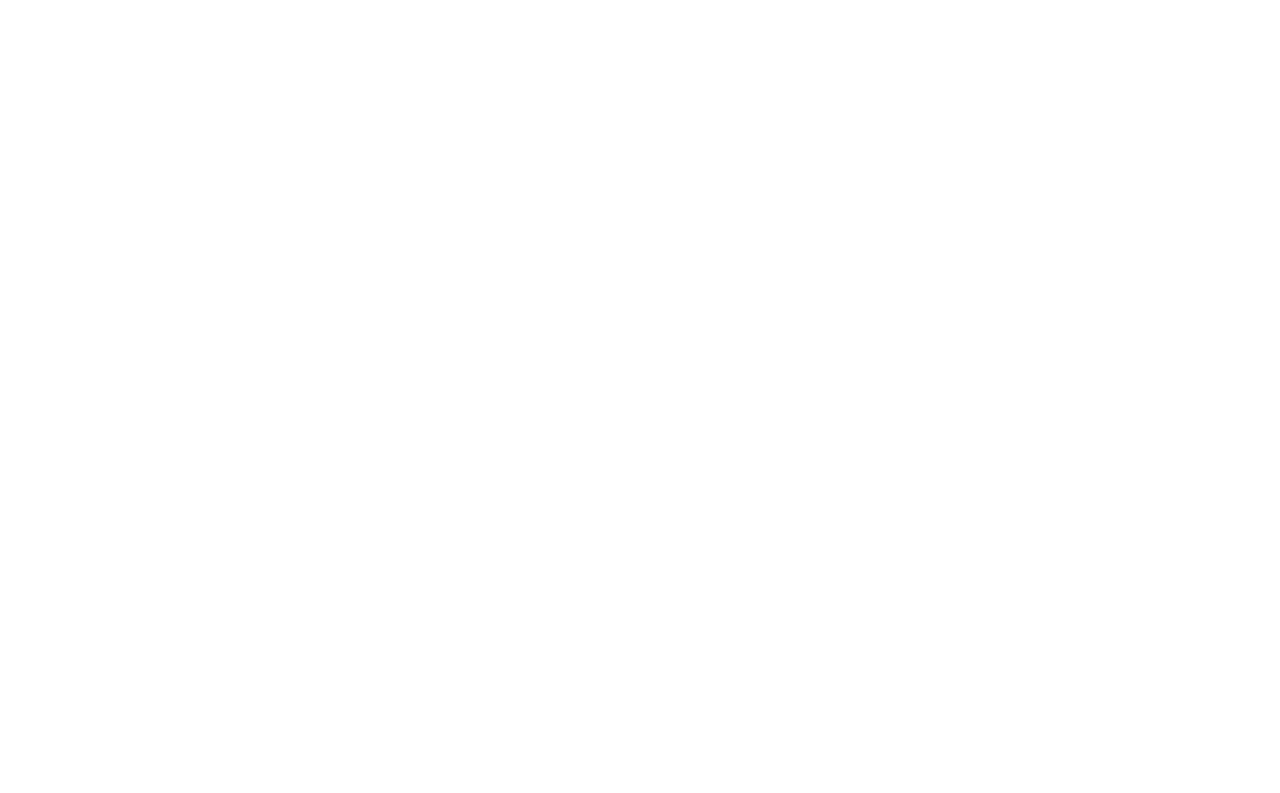
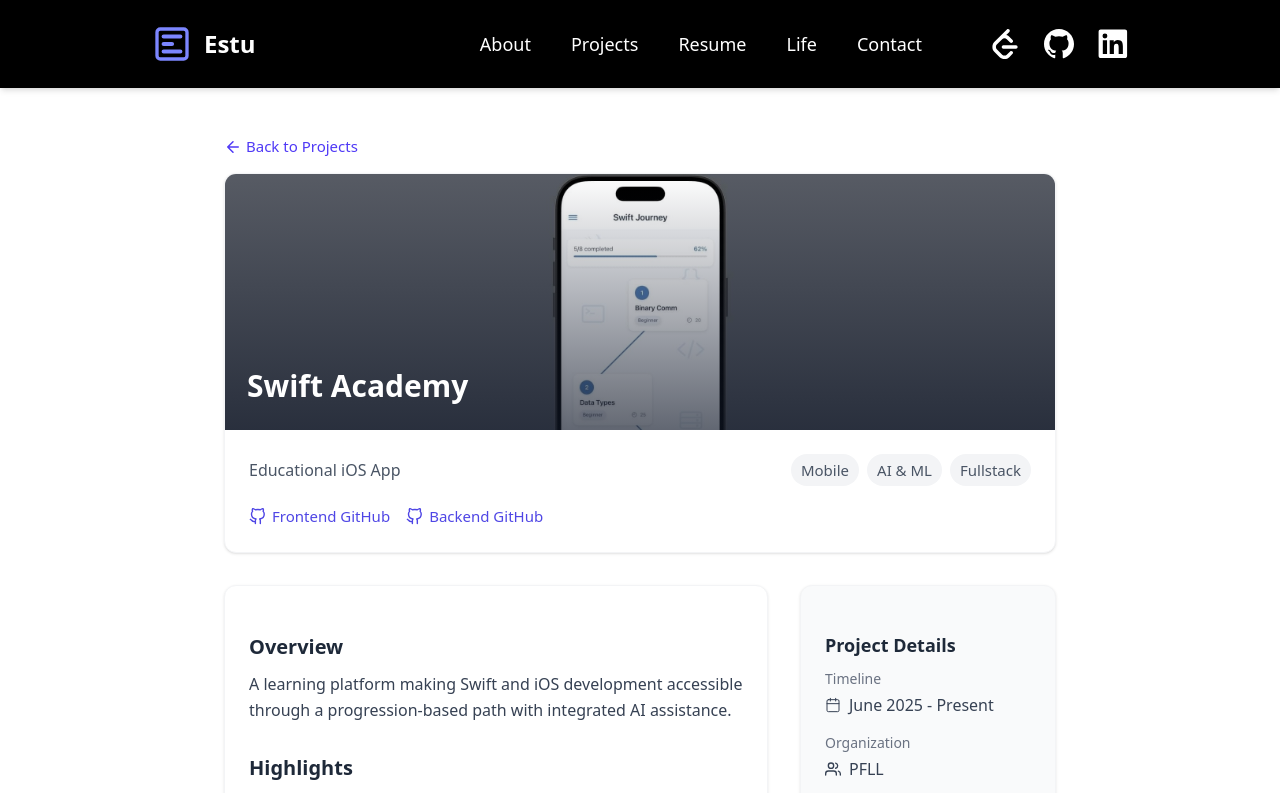
Before and after one commit to estulpz202/personal-website, a Next.js app: page /projects/swift-academy in a window 1280 px wide. Before the commit this address had no page. Shown: the top 793 px of the page. Built offline with nearby package versions, Linux system fonts and the light colour scheme.

Commit message:
Refactor project slug handling: Introduce aliases for projects and streamline slug resolution for improved SEO and consistency.

```diff
--- a/src/app/projects/[slug]/page.tsx
+++ b/src/app/projects/[slug]/page.tsx
@@ -17,13 +17,22 @@ interface ProjectDetailParams {
 }
 
 /**
+ * Find a project by its main slug or any of its aliases
+ * Returns the project object if found, undefined if not found
+ */
+function findProjectBySlug(slug: string) {
+  return projects.find((project) => project.slug === slug || project.aliases?.includes(slug));
+}
+
+/**
  * Generate metadata for the project detail page
+ * This runs before the page renders to set the HTML <title> tag
  */
 export async function generateMetadata({ params }: ProjectDetailParams): Promise<Metadata> {
   const { slug } = await params;
-  const project = projects.find((p) => p.slug === slug);
+  const project = findProjectBySlug(slug);
 
-  // Redirect to non-existent path if project not found
+  // If no project found, redirect to 404
   if (!project) {
     redirect('/project-not-found');
   }
@@ -34,12 +43,32 @@ export async function generateMetadata({ params }: ProjectDetailParams): Promise
 }
 
 /**
- * Generate static paths for all projects
+ * Generate static paths for all projects at build time
+ * This tells Next.js which URLs to pre-build as static pages
+ *
+ * For each project, we generate paths for:
+ * - The main slug
+ * - All aliases
+ *
+ * This ensures both /projects/swift-academy and /projects/gcode-academy
+ * are valid URLs that Next.js knows how to handle
  */
 export function generateStaticParams() {
-  return projects.map((project) => ({
-    slug: project.slug,
-  }));
+  const allSlugs: { slug: string }[] = [];
+
+  projects.forEach((project) => {
+    // Add the main slug
+    allSlugs.push({ slug: project.slug });
+
+    // Add all aliases (if any exist)
+    if (project.aliases) {
+      project.aliases.forEach((alias) => {
+        allSlugs.push({ slug: alias });
+      });
+    }
+  });
+
+  return allSlugs;
 }
 
 /**
@@ -54,10 +83,20 @@ function ProjectContainer({ children }: { children: React.ReactNode }) {
  */
 export default async function ProjectDetailPage({ params }: ProjectDetailParams) {
   const { slug } = await params;
-  const project = projects.find((p) => p.slug === slug);
+  const project = findProjectBySlug(slug);
 
+  // If no project found with this slug or alias, go to 404
   if (!project) {
     redirect('/project-not-found');
+  }
+
+  if (slug !== project.slug) {
+    redirect(`/projects/${project.slug}`);
+  }
+  // If user accessed via an alias, redirect to main slug
+  // Ensures: Consistency, better SEO (search engines see one canonical URL), and analytics use the main URL
+  if (slug !== project.slug) {
+    redirect(`/projects/${project.slug}`);
   }
 
   return (
--- a/src/components/projects/projectsData.ts
+++ b/src/components/projects/projectsData.ts
@@ -8,6 +8,7 @@ export type ProjectCategory = 'fullstack' | 'ai' | 'web' | 'mobile';
  */
 export interface Project {
   slug: string; // URL-friendly identifier
+  aliases?: string[]; // Optional alternate slugs that should route to this project
   title: string; // Project name
   subtitle: string; // Short tagline
   description: string; // Brief project overview
@@ -33,8 +34,9 @@ export interface Project {
  */
 export const projects: Project[] = [
   {
-    slug: 'gcode-academy',
-    title: 'Gcode Academy',
+    slug: 'swift-academy',
+    aliases: ['gcode-academy'],
+    title: 'Swift Academy',
     subtitle: 'Educational iOS App',
     description:
       'A learning platform making Swift and iOS development accessible through a progression-based path with integrated AI assistance.',
```
